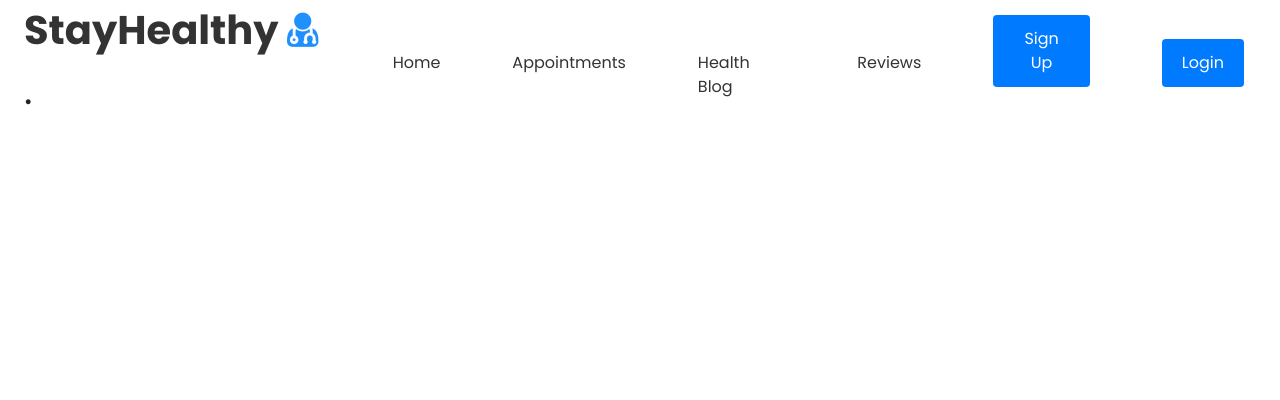
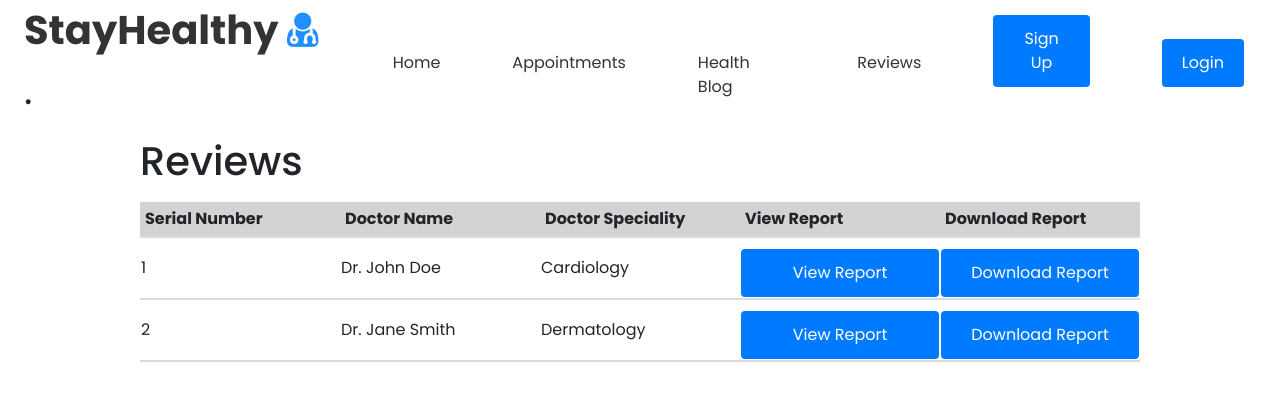
Before and after one commit to Katie-Schwerer/med_appt, a React (Vite) app: page /report in a window 1280 px wide. Shown: the top 400 px of the page. Built offline with nearby package versions, Linux system fonts and the light colour scheme.

Commit message:
Done! with components

```diff
--- a/src/App.jsx
+++ b/src/App.jsx
@@ -13,6 +13,7 @@ import BookingConsultation from './Components/BookingConsultation';
 import Notification from './Components/Notification/Notification';
 import ReviewForm from './Components/ReviewForm/ReviewForm'
 import ProfileCard from './Components/ProfileCard/ProfileCard';
+import ReportLayout from './Components/ReportLayout/ReportLayout';
 
 // Function component for the main App
 function App() {
@@ -29,6 +30,7 @@ function App() {
                         <Route path="/booking-consultation" element={<BookingConsultation />} />
                         <Route path="/reviews" element={<ReviewForm />} />
                         <Route path="/profile" element={<ProfileCard />} />
+                        <Route path="/report" element={<ReportLayout />} />
                     </Routes>
                 </Notification>
             </BrowserRouter>
--- a/src/Components/Navbar/Navbar.jsx
+++ b/src/Components/Navbar/Navbar.jsx
@@ -69,6 +69,7 @@ const Navbar = () => {
                             <button class="dropbtn">Welcome, {sessionStorage.getItem("name")}</button>
                             <div class="dropdown-content">
                                 <Link to="/profile">Your Profile</Link>
+                                <Link to="/report">Your Report</Link>
                             </div>
                         </div>
                         <li className="link">
--- /dev/null
+++ b/src/Components/ReportLayout/ReportLayout.css
@@ -0,0 +1,32 @@
+th {
+    background-color: lightgray;
+    font-weight: bold;
+    padding: 5px;
+}
+
+th, td {
+    width: 200px;
+}
+
+.review-button {
+    width: 100px;
+    padding: 6px;
+    margin-bottom: 5px;
+}
+
+tr {
+    border: none;
+    border-bottom: 2px solid rgb(218, 218, 218);
+}
+
+.review-content {
+    display: flex;
+    flex-direction: column;
+    align-content: center;
+}
+
+.review-component{
+    display: flex;
+    justify-content: center;
+    align-items: center;
+}
--- /dev/null
+++ b/src/Components/ReportLayout/ReportLayout.jsx
@@ -0,0 +1,38 @@
+import React from "react";
+import './ReportLayout.css';
+
+let doctor = [{ 'serial_number': 1, 'name': 'Dr. John Doe', 'speciality': 'Cardiology' }, { 'serial_number': 2, 'name': 'Dr. Jane Smith', 'speciality': 'Dermatology' }]
+
+function ReportLayout() {
+    return (
+        <div className="review-component">
+            <div className="review-content">
+                <h1>Reviews</h1>
+                <table className="review-table">
+                    <tr>
+                        <th>Serial Number</th>
+                        <th>Doctor Name</th>
+                        <th>Doctor Speciality</th>
+                        <th>View Report</th>
+                        <th>Download Report</th>
+                    </tr>
+                    {doctor.map(doc => <tr key={doc.serial_number}>
+                                <td>{doc.serial_number}</td>
+                                <td>{doc.name}</td>
+                                <td>{doc.speciality}</td>
+                                <td>
+                                    <button>View Report</button>
+                                </td>
+                                <td>
+                                    <button>Download Report</button>
+                                </td>
+                            </tr>
+                        )
+                    }
+                </table>
+            </div>
+        </div>
+    )
+}
+
+export default ReportLayout;
```
